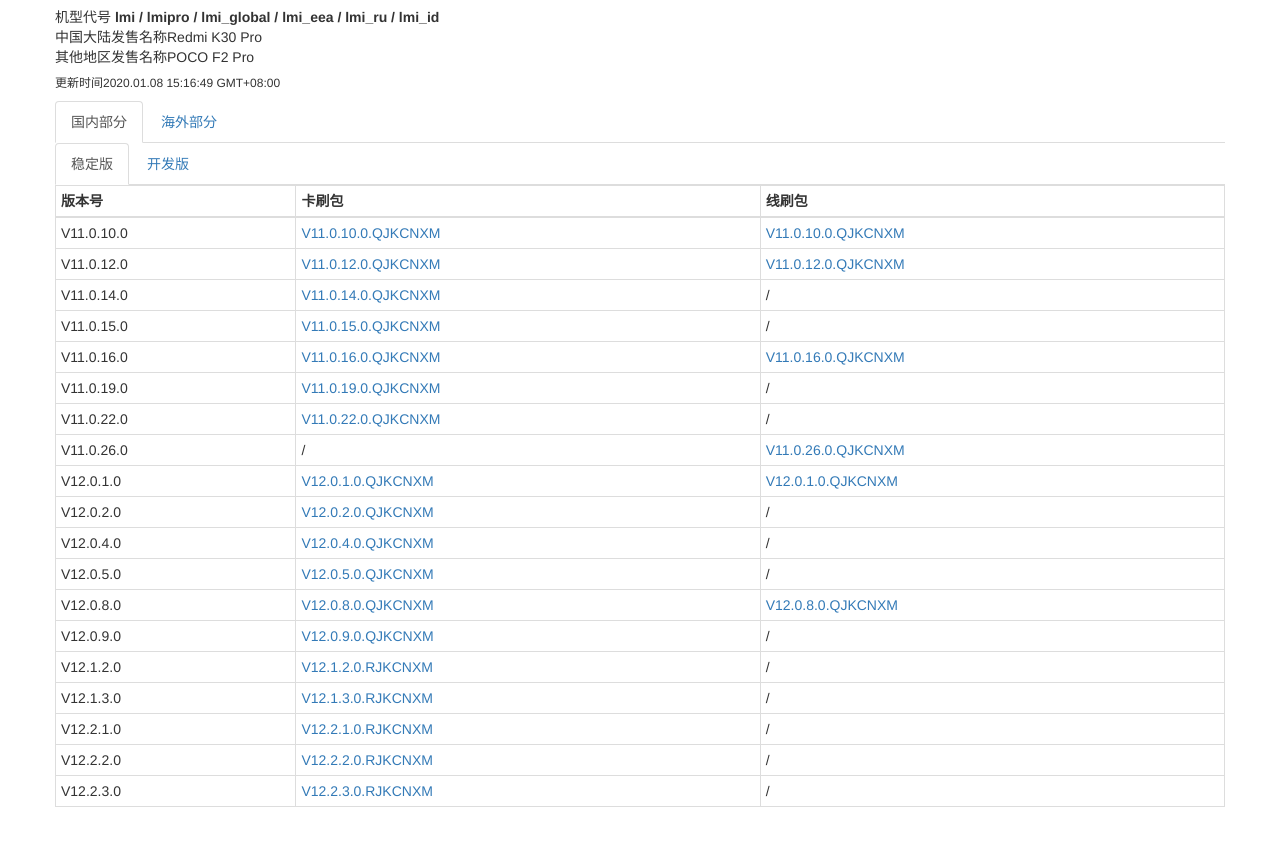
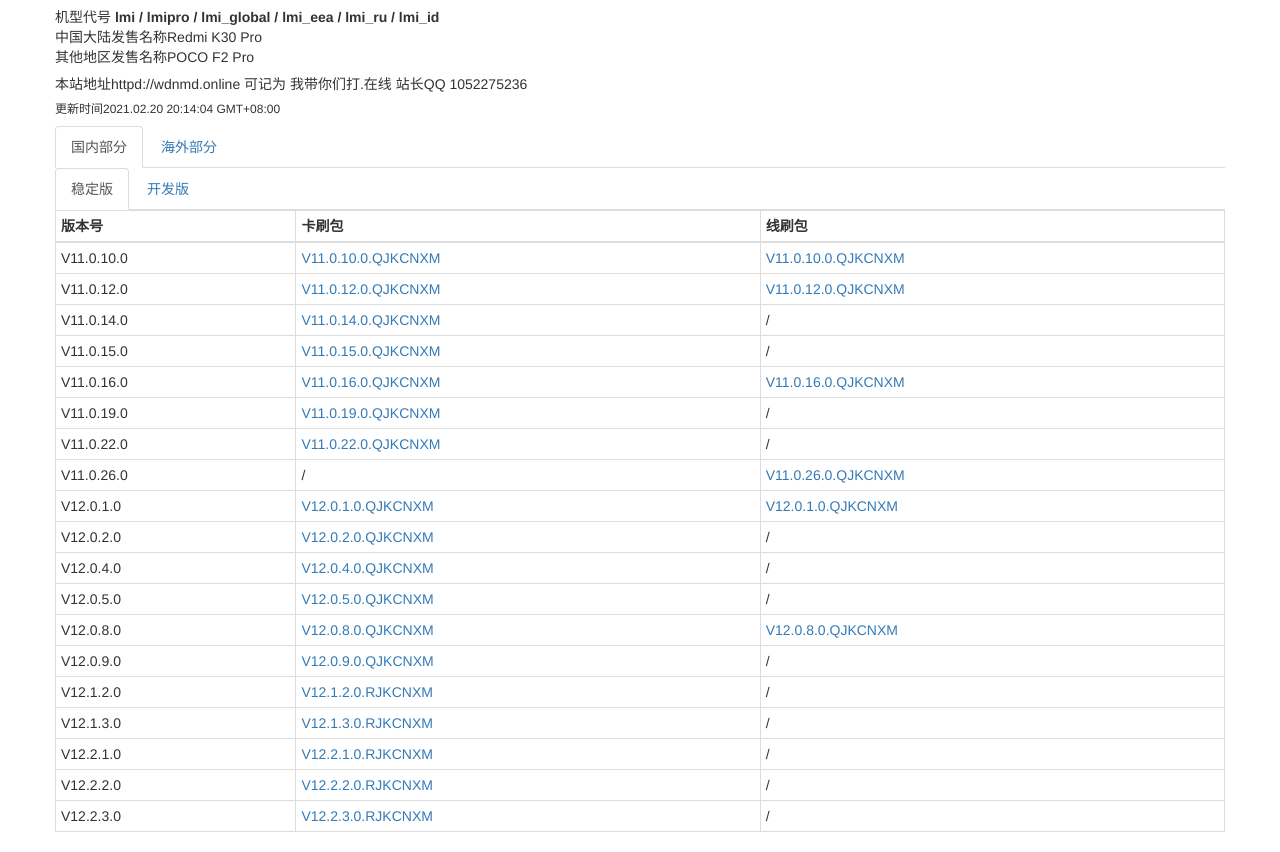
Before and after one commit to Fangshing87/miui_lmi, a plain HTML site: page index.html in a window 1280 px wide. Shown: the part 49-901 px from the top of the page. Before the commit the page ends 876 px from the top, so only its background shows below. Drawn offline with nearby package versions, Linux system fonts and the light colour scheme.

Commit message:
更新介绍

```diff
--- a/index.html
+++ b/index.html
@@ -27,8 +27,13 @@
 						<br>
 						其他地区发售名称POCO F2 Pro
 					</p>
+					<h5>
+						本站地址httpd://wdnmd.online
+						可记为 我带你们打.在线
+						站长QQ 1052275236
+					</h5>
 					<h6>
-						更新时间2020.01.08 15:16:49 GMT+08:00
+						更新时间2021.02.20 20:14:04 GMT+08:00
 					</h6>
 					<div class="tabbable tabs-left" id="download">
 						<ul class="nav nav-tabs">
```
